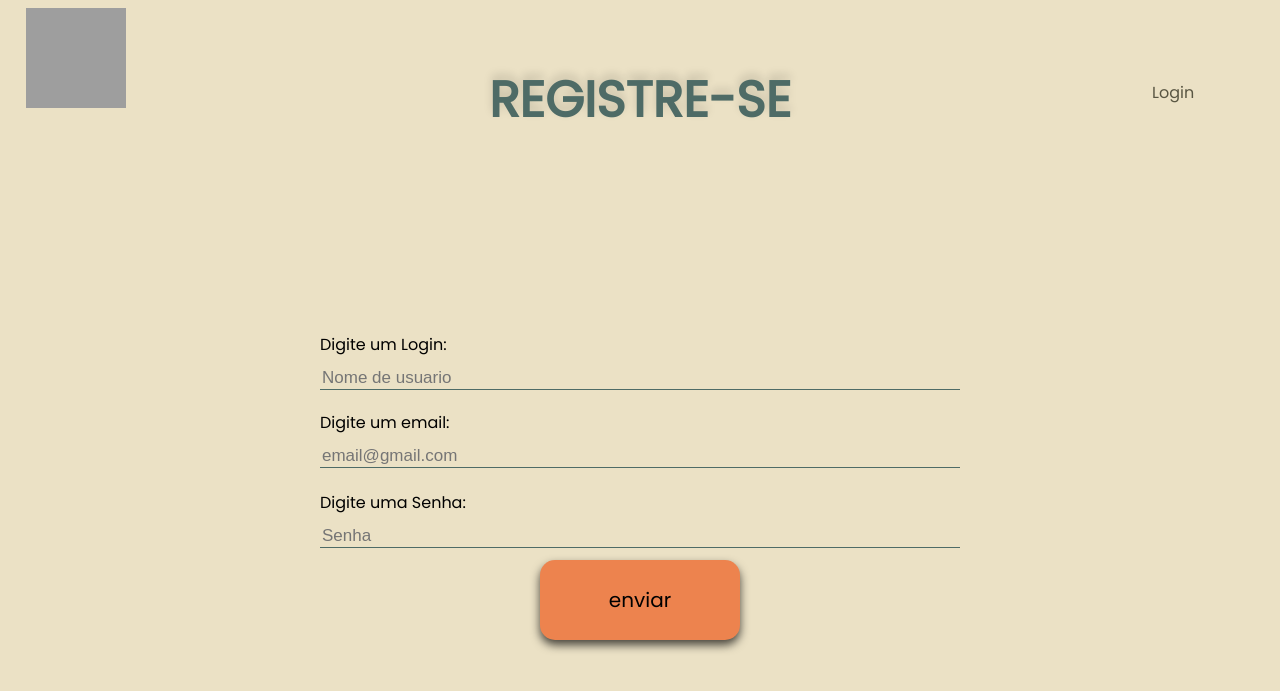
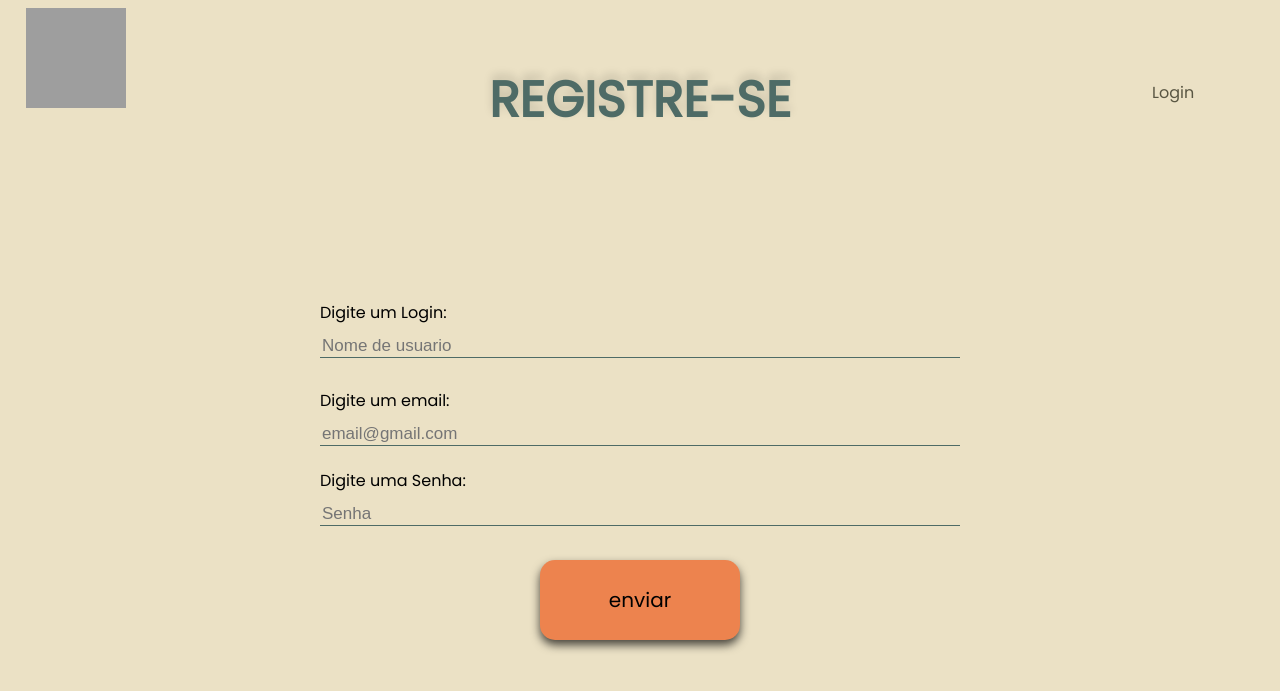
Before and after one commit to guilhermeblacerda/Connect, a Django app: page /register/ in a window 1280 px wide. Shown: the top 691 px of the page. Run offline with Django 5.2, Linux system fonts and the light colour scheme; grey boxes are pictures that could not be loaded.

Commit message:
student merged com css atualizado com logo

```diff
--- a/student/static/css/style.css
+++ b/student/static/css/style.css
@@ -110,18 +110,22 @@ table {
 }
 
 #register_username {
+  position: fixed;
   left: 50%;
-  bottom: 21%;
+  bottom: 25vh;
 }
 
 #register_email {
+  position: fixed;
   left: 50%;
-  bottom: 90px;
+  bottom: 14vh;
+
 }
 
 #register_password {
+  position: fixed;
   left: 50%;
-  bottom: 10px;
+  bottom: 4vh;
 }
 
 #login_error {
--- a/student/templates/student/home.html
+++ b/student/templates/student/home.html
@@ -25,7 +25,7 @@
         <a  id="Sair" class="links" href="{% url 'logout' %}">Sair Da Conta</a>
 
         <ul>
-            <li><a class="links" href="{% url 'absence' %}">Faltas</a></li>
+            <li><a name = "absence" class="links" href="{% url 'absence' %}">Faltas</a></li>
             <li><a class="links" href="{% url 'score' %}">Notas</a></li>
             <li><a class="links" href="{% url 'calendar' %}">Agenda</a></li>
             <li><a class="links" href="{% url 'calendar' %}">Diretoria</a></li>
--- a/student/templates/student/login.html
+++ b/student/templates/student/login.html
@@ -23,7 +23,7 @@
         <li><a id = "register" href="{% url 'register' %}">Registre-se</a></li>
     </ul>
 
-    <div class = "principal_title">
+    <div name ="login" class = "principal_title">
         <h1>LOGIN</h1>
     </div>
 
```
